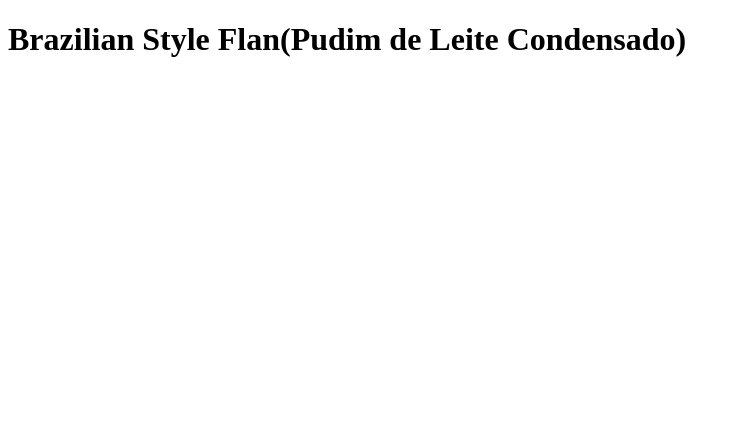
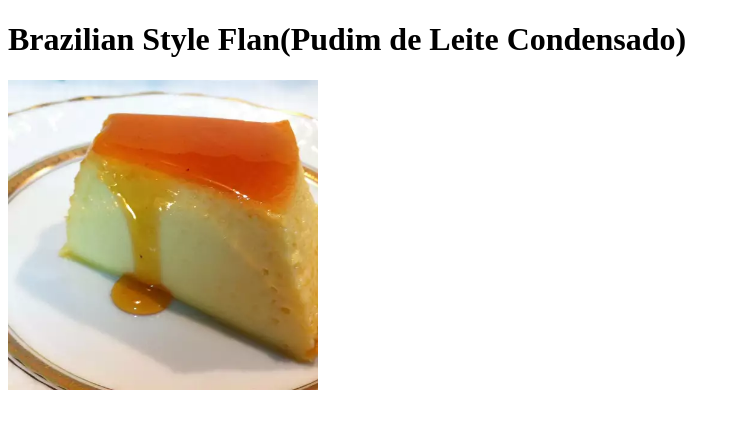
Before and after one commit to Rikardus/odin-recipes, a plain HTML site: page recipes/brazilian_style_flan.html in a window 1280 px wide. Shown: the whole page, without its empty margins (0-740 px from the left). Drawn offline with Linux system fonts and the light colour scheme.

Commit message:
Add image to brazilian_style_flan.html

```diff
--- a/recipes/brazilian_style_flan.html
+++ b/recipes/brazilian_style_flan.html
@@ -7,5 +7,6 @@
 
 	<body>
 		<h1>Brazilian Style Flan(Pudim de Leite Condensado)</h1>
+		<img src="../images/brazilian_style_flan.jpg" alt="Brazilian Style Flan(Pudim de Leite Condensado)" width="310" height="310">
 	</body>
 </html>
```
